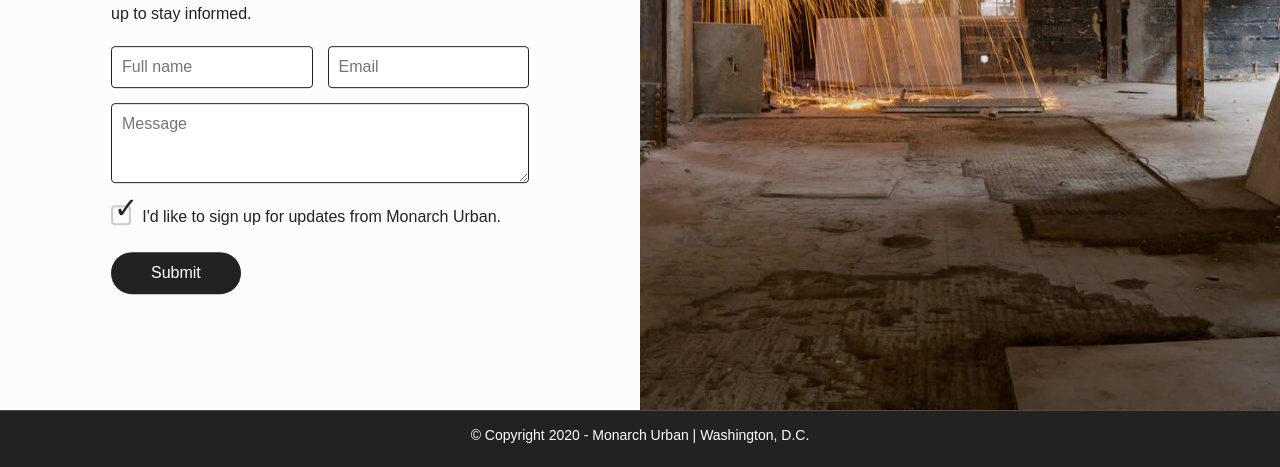
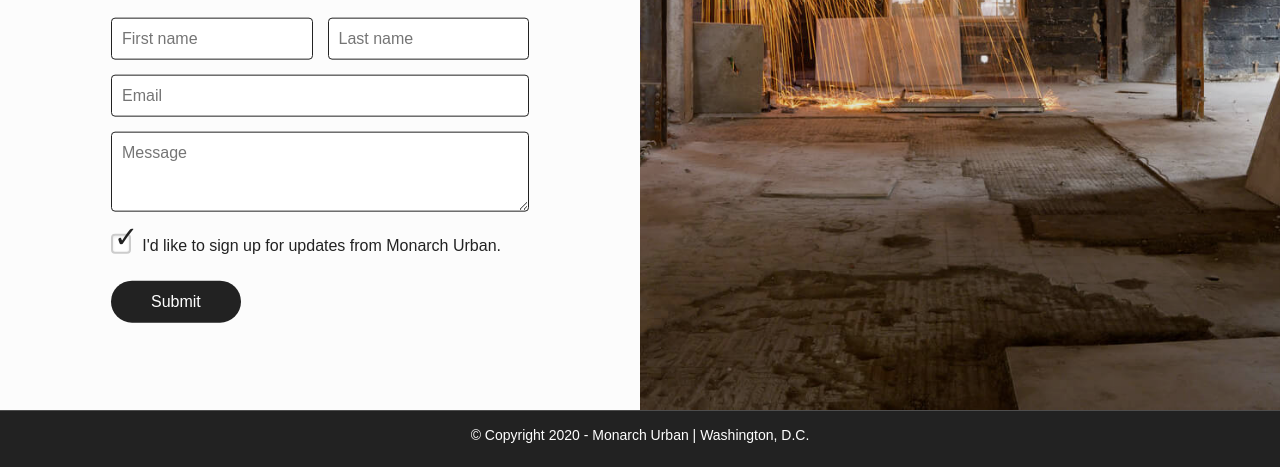
Before and after one commit to brianotoole/monarch-comingsoon, a website built with webpack: page index.html in a window 1280 px wide. Shown: the part 390-857 px from the top of the page. Built offline with nearby package versions, Linux system fonts and the light colour scheme; a web font is replaced by a local one.

Commit message:
add first & last name to form

```diff
--- a/index.html
+++ b/index.html
@@ -73,9 +73,12 @@
       <div id="mc_embed_signup_scroll" class="grid">
 
         <div class="mc-field-group half">
-          <input type="text" value="" placeholder="Full name" name="NAME" class="required" id="mce-FNAME">
+          <input type="text" value="" placeholder="First name" name="FIRST-NAME" class="required" id="mce-FNAME">
         </div>
         <div class="mc-field-group half">
+            <input type="text" value="" placeholder="Last name" name="LAST-NAME" class="required" id="mce-FNAME">
+          </div>
+        <div class="mc-field-group full">
           <input type="email" value="" placeholder="Email" name="EMAIL" class="required email" id="mce-EMAIL">
         </div>
         <div class="mc-field-group full">
```
Also changed, not shown: dist/js/app.js, dist/js/vendor.js.
